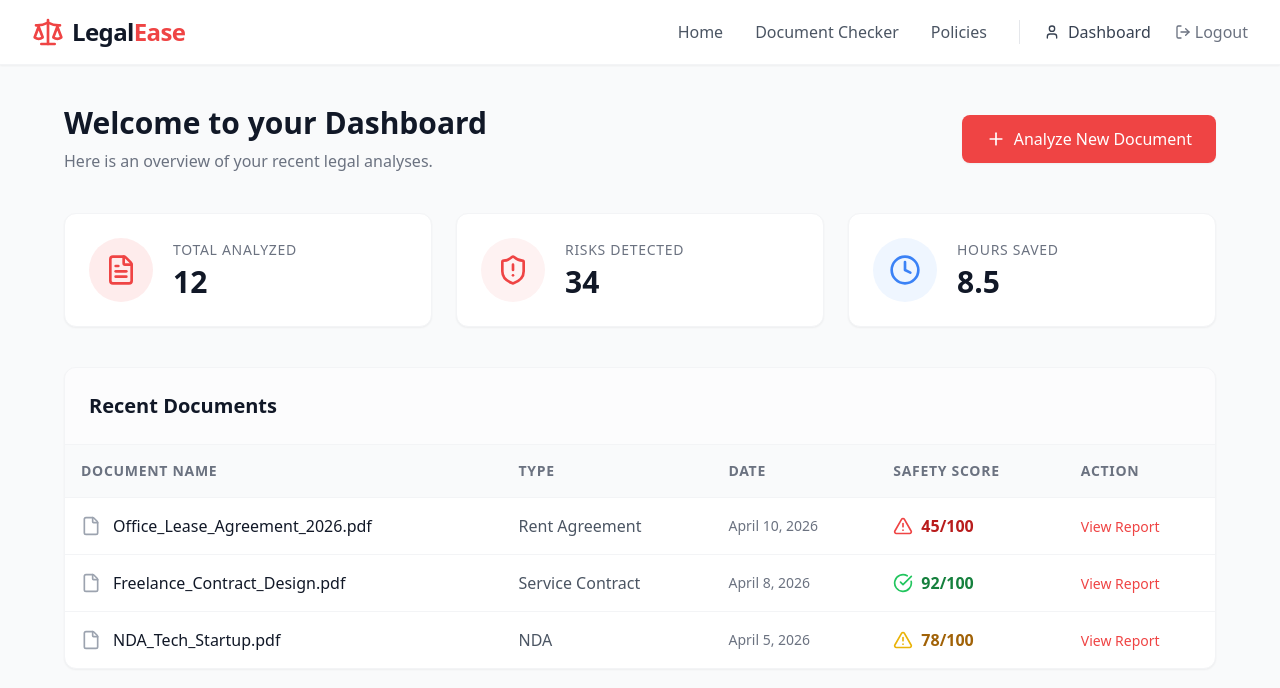
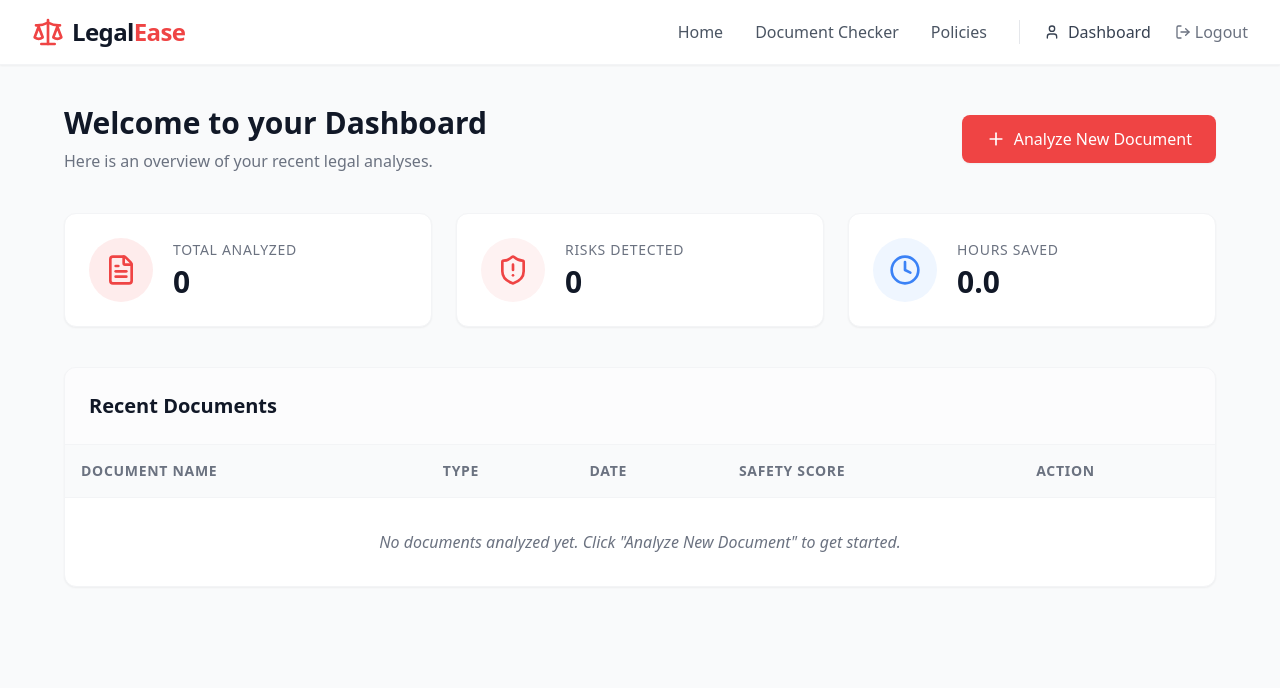
Before and after one commit to Aaditya311206/LegalEase, a React (Vite) app in the folder LegalEase/: page /dashboard in a window 1280 px wide. Shown: the top 688 px of the page. Built offline with nearby package versions, Linux system fonts and the light colour scheme; sample sign-in values are in the browser's storage.

Commit message:
feat: dynamic dashboard (localStorage)

```diff
--- a/LegalEase/src/pages/Dashboard.jsx
+++ b/LegalEase/src/pages/Dashboard.jsx
@@ -1,15 +1,19 @@
-import React from 'react';
+import React, { useState, useEffect } from 'react';
 import { useNavigate } from 'react-router-dom';
 import { FileText, ShieldAlert, Clock, Plus, File, CheckCircle, AlertTriangle } from 'lucide-react';
 
 export default function Dashboard() {
   const navigate = useNavigate();
+  const [recentDocs, setRecentDocs] = useState([]);
 
-  const recentDocs = [
-    { id: 1, name: 'Office_Lease_Agreement_2026.pdf', type: 'Rent Agreement', date: 'April 10, 2026', status: 'High Risk', score: 45 },
-    { id: 2, name: 'Freelance_Contract_Design.pdf', type: 'Service Contract', date: 'April 8, 2026', status: 'Safe', score: 92 },
-    { id: 3, name: 'NDA_Tech_Startup.pdf', type: 'NDA', date: 'April 5, 2026', status: 'Medium Risk', score: 78 },
-  ];
+  useEffect(() => {
+    const savedHistory = JSON.parse(localStorage.getItem('legalEaseHistory') || '[]');
+    setRecentDocs(savedHistory);
+  }, []);
+
+  const totalAnalyzed = recentDocs.length;
+  const risksDetected = recentDocs.filter(doc => doc.score < 80).length;
+  const hoursSaved = (recentDocs.length * 1.5).toFixed(1);
 
   return (
     <div className="min-h-[80vh] py-10 px-4 sm:px-6 lg:px-8 bg-background animate-fade-in">
@@ -36,7 +40,7 @@ export default function Dashboard() {
             </div>
             <div>
               <p className="text-sm font-medium text-gray-500 uppercase tracking-wider">Total Analyzed</p>
-              <p className="text-3xl font-extrabold text-gray-900 mt-1">12</p>
+              <p className="text-3xl font-extrabold text-gray-900 mt-1">{totalAnalyzed}</p>
             </div>
           </div>
           <div className="bg-white p-6 rounded-xl border border-gray-100 shadow-sm flex items-center gap-5 hover:shadow-md transition-shadow">
@@ -45,7 +49,7 @@ export default function Dashboard() {
             </div>
             <div>
               <p className="text-sm font-medium text-gray-500 uppercase tracking-wider">Risks Detected</p>
-              <p className="text-3xl font-extrabold text-gray-900 mt-1">34</p>
+              <p className="text-3xl font-extrabold text-gray-900 mt-1">{risksDetected}</p>
             </div>
           </div>
           <div className="bg-white p-6 rounded-xl border border-gray-100 shadow-sm flex items-center gap-5 hover:shadow-md transition-shadow">
@@ -54,7 +58,7 @@ export default function Dashboard() {
             </div>
             <div>
               <p className="text-sm font-medium text-gray-500 uppercase tracking-wider">Hours Saved</p>
-              <p className="text-3xl font-extrabold text-gray-900 mt-1">8.5</p>
+              <p className="text-3xl font-extrabold text-gray-900 mt-1">{hoursSaved}</p>
             </div>
           </div>
         </div>
@@ -75,7 +79,8 @@ export default function Dashboard() {
                 </tr>
               </thead>
               <tbody className="divide-y divide-gray-100">
-                {recentDocs.map((doc) => (
+                {recentDocs.length > 0 ? (
+                  recentDocs.map((doc) => (
                     <tr key={doc.id} className="hover:bg-gray-50/80 transition-colors">
                       <td className="p-4">
                         <div className="flex items-center gap-3">
@@ -103,7 +108,14 @@ export default function Dashboard() {
                         </button>
                       </td>
                     </tr>
-                ))}
+                  ))
+                ) : (
+                  <tr>
+                    <td colSpan="5" className="p-8 text-center text-gray-500 italic">
+                      No documents analyzed yet. Click "Analyze New Document" to get started.
+                    </td>
+                  </tr>
+                )}
               </tbody>
             </table>
           </div>
--- a/LegalEase/src/pages/DocumentChecker.jsx
+++ b/LegalEase/src/pages/DocumentChecker.jsx
@@ -9,7 +9,6 @@ export default function DocumentChecker() {
   const [isAnalyzing, setIsAnalyzing] = useState(false);
   const [analysisComplete, setAnalysisComplete] = useState(false);
 
-  // 1. 🚨 NEW: We MUST have a state to save the AI's data!
   const [aiData, setAiData] = useState(null);
   const [serverError, setServerError] = useState(null);
 
@@ -37,11 +36,22 @@ export default function DocumentChecker() {
       console.log("Backend says:", data);
 
       if (data.status === 'success') {
-        // 2. 🚨 NEW: Save the AI's brain output so we can pass it down!
         setAiData(data.analysis);
         setAnalysisComplete(true);
+
+        // 🚨 NEW: Save the result safely in the user's browser (localStorage)
+        const newHistoryItem = {
+          id: Date.now(),
+          name: file.name,
+          type: docType,
+          date: new Date().toLocaleDateString(),
+          score: data.analysis.score
+        };
+
+        const existingHistory = JSON.parse(localStorage.getItem('legalEaseHistory') || '[]');
+        localStorage.setItem('legalEaseHistory', JSON.stringify([newHistoryItem, ...existingHistory]));
+
       } else {
-        // If the backend sends an error, catch it!
         setServerError(data.error || "An unknown error occurred on the server.");
       }
     } catch (error) {
@@ -125,7 +135,6 @@ export default function DocumentChecker() {
 
         {/* State 4: Results Dashboard */}
         {analysisComplete && aiData && (
-          // 3. 🚨 NEW: We actually pass the data variable into the component!
           <AnalysisResults file={file} docType={docType} data={aiData} onReset={handleReset} />
         )}
 
```
Also changed, not shown: 2 other files (tests, documents, lock files or other folders). Lines whose indentation alone changed are shown as unchanged.
